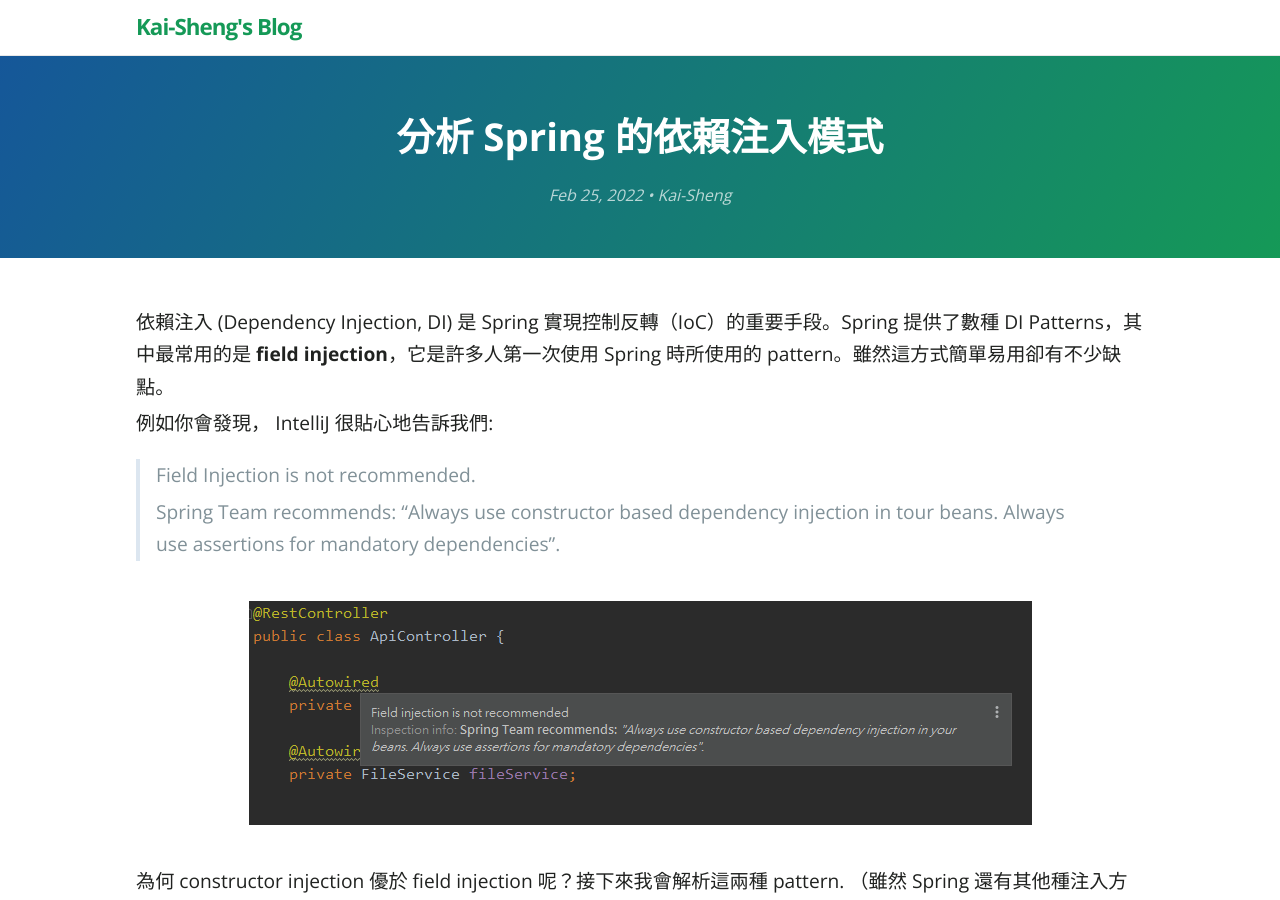
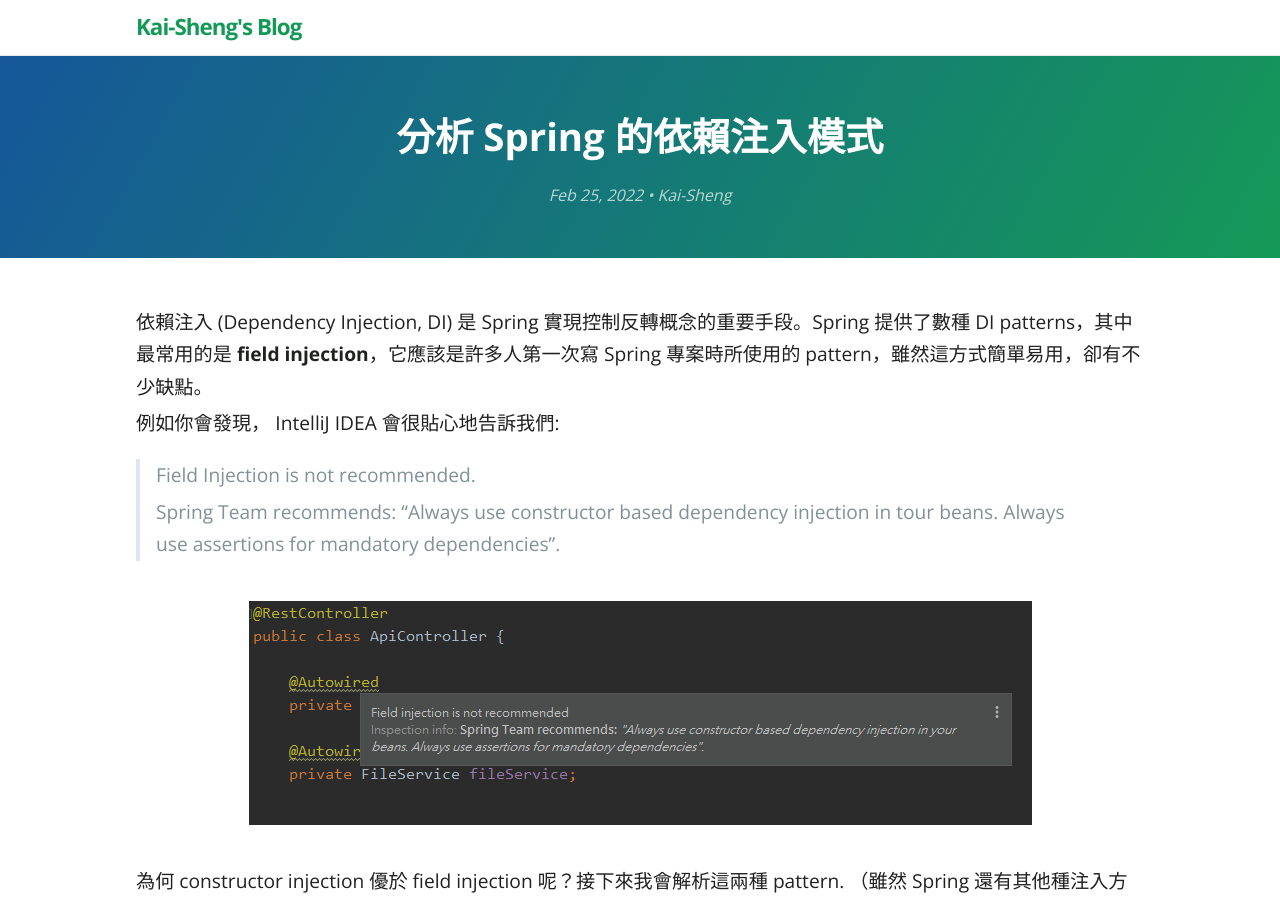
Before and after one commit to KaiSheng714/KaiSheng714.github.io, a Jekyll site: the page built from _posts/2022-02-25-analyzing-dependency-injection-patterns-in-spring.md, in a window 1280 px wide and 900 px high. Built offline with Jekyll 4.4.1, drawn with Linux system fonts in a browser that asks for light colours; comment, search, counter and statistics services are not loaded.

Commit message:
spring-di

```diff
--- a/_posts/2022-02-25-analyzing-dependency-injection-patterns-in-spring.md
+++ b/_posts/2022-02-25-analyzing-dependency-injection-patterns-in-spring.md
@@ -6,13 +6,13 @@ meta: java,spring,test,clean-code,dependency-injection
 author: "Kai-Sheng"
 permalink: /articles/analyzing-dependency-injection-patterns-in-spring
 categories: [Design, Spring]
-image: /assets/image/spring-di.png
+image: /assets/image/spring-di-fb.png
 ---
 
-依賴注入 (Dependency Injection, DI) 是 Spring 實現控制反轉（IoC）的重要手段。Spring 提供了數種 DI Patterns，其中最常用的是 **field injection**，它是許多人第一次使用 Spring 時所使用的 pattern。雖然這方式簡單易用卻有不少缺點。
+依賴注入 (Dependency Injection, DI) 是 Spring 實現控制反轉概念的重要手段。Spring 提供了數種 DI patterns，其中最常用的是 **field injection**，它應該是許多人第一次寫 Spring 專案時所使用的 pattern，雖然這方式簡單易用，卻有不少缺點。
 
 
-例如你會發現， IntelliJ 很貼心地告訴我們:
+例如你會發現， IntelliJ IDEA 會很貼心地告訴我們:
 
 >
 > Field Injection is not recommended.
```
Also changed, not shown: assets/image/spring-di -fb.png (added).
